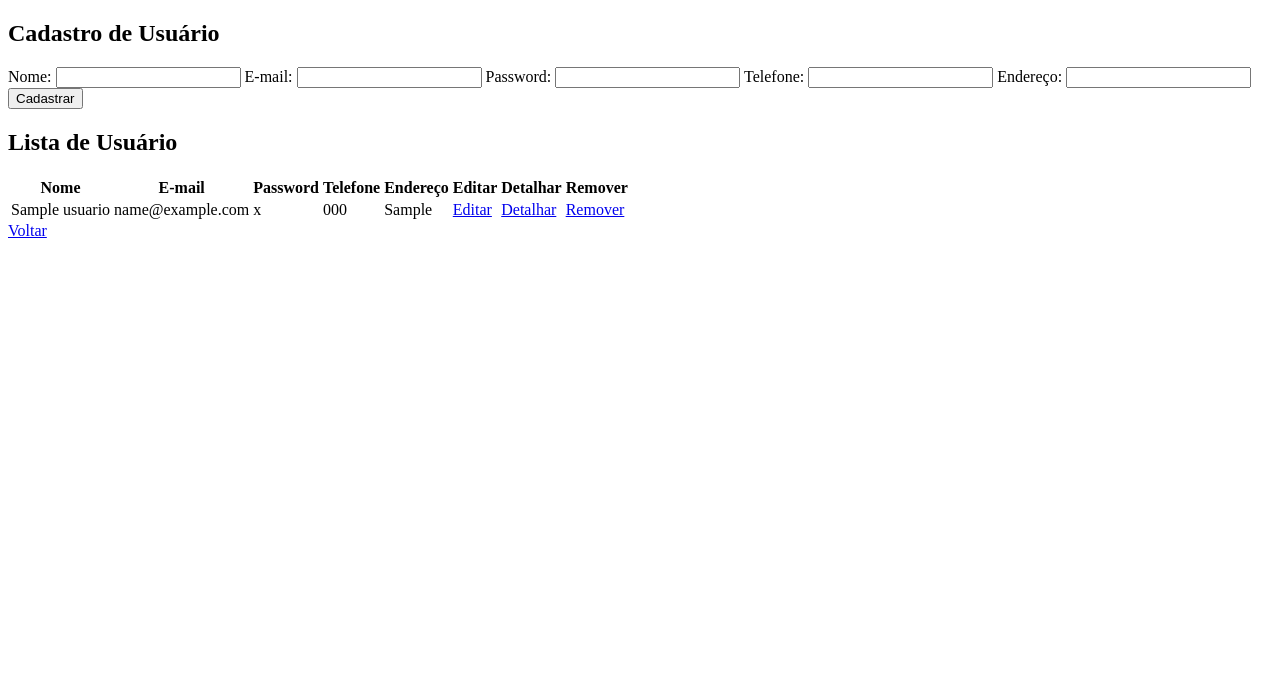
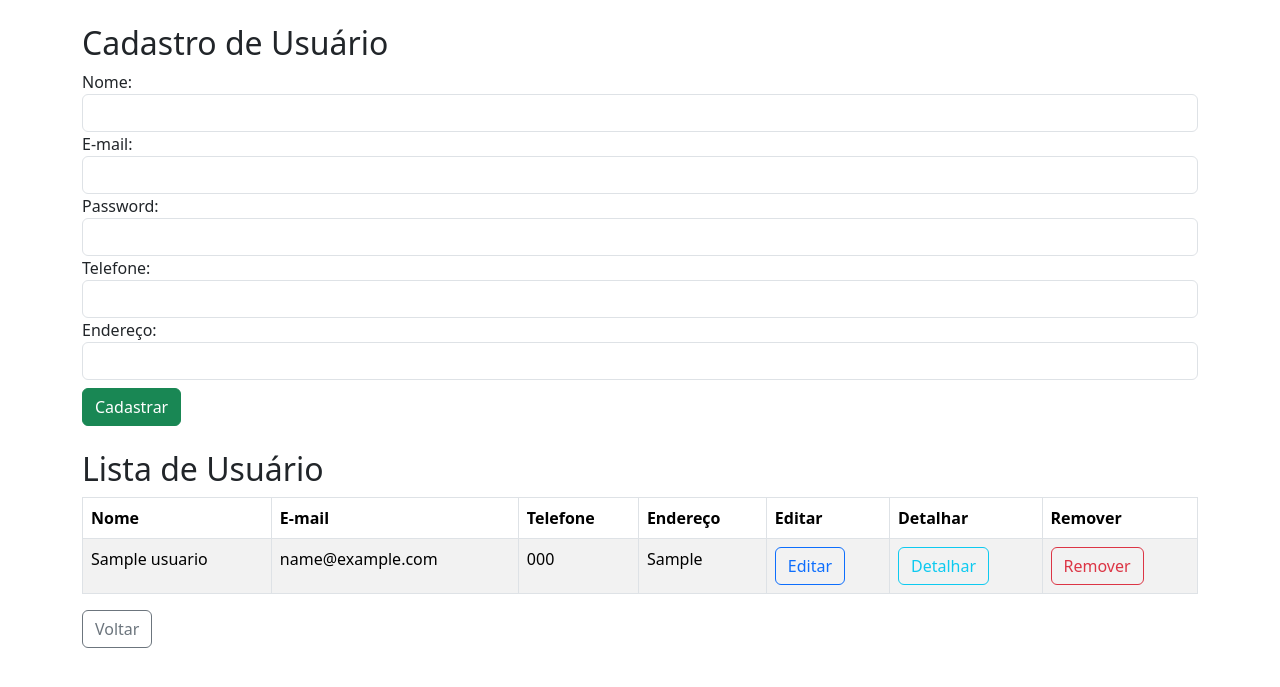
Before and after one commit to fabiokusaba/toledo-ecommerce, a Flask app: page /cadastro/usuario in a window 1280 px wide. Shown: the top 687 px of the page. Run offline with Flask 3, Linux system fonts and the light colour scheme; tables that the repository leaves empty hold one stand-in row (values such as "Sample post"); some libraries are stand-ins or nearby versions.

Commit message:
adicionado: estilização das páginas de usuário

```diff
--- a/templates/usuario.html
+++ b/templates/usuario.html
@@ -4,36 +4,54 @@
     <meta charset="UTF-8">
     <meta name="viewport" content="width=device-width, initial-scale=1.0">
     <title>TrocaFácil - Cadastro de {{titulo}}</title>
+    <link rel="stylesheet" href="../static/css/bootstrap.css">
 </head>
 <body>
+    <div class="container mt-4 mb-4">
+        <div class="page-header">
             <h2>Cadastro de {{titulo}}</h2>
+        </div>
 
         <form action="/usuario/cadastrar" method="post">
+            <div class="form-group">
                 <label for="nome">Nome:</label>
-        <input type="text" id="nome" name="nome">
+                <input type="text" class="form-control" id="nome" name="nome">
+            </div>
 
+            <div class="form-group">
                 <label for="email">E-mail:</label>
-        <input type="text" id="email" name="email">
+                <input type="text" class="form-control" id="email" name="email">
+            </div>
 
+            <div class="form-group">
                 <label for="password">Password:</label>
-        <input type="text" id="password" name="password">
+                <input type="password" class="form-control" id="password" name="password">
+            </div>
 
+            <div class="form-group">
                 <label for="telefone">Telefone:</label>
-        <input type="text" id="telefone" name="telefone">
+                <input type="text" class="form-control" id="telefone" name="telefone">
+            </div>
 
+            <div class="form-group">
                 <label for="endereco">Endereço:</label>
-        <input type="text" id="endereco" name="endereco">
+                <input type="text" class="form-control" id="endereco" name="endereco">
+            </div>
 
-        <input type="submit" value="Cadastrar">
+            <button type="submit" class="btn btn-success mt-2">Cadastrar</button>
         </form>
+    </div>
 
+    <div class="container">
+        <div class="page-header">
             <h2>Lista de {{titulo}}</h2>
-    <table>
-        <thead>
+        </div>
+
+        <table class="table table-striped table-responsive table-bordered">
+            <thead class="thead-default">
                 <tr>
                     <th>Nome</th>
                     <th>E-mail</th>
-                <th>Password</th>
                     <th>Telefone</th>
                     <th>Endereço</th>
                     <th>Editar</th>
@@ -46,17 +64,17 @@
                     <tr>
                         <td>{{ usuario.nome }}</td>
                         <td>{{ usuario.email }}</td>
-                    <td>{{ usuario.password }}</td>
                         <td>{{ usuario.telefone }}</td>
                         <td>{{ usuario.endereco }}</td>
-                    <td><a href="/usuario/editar/{{usuario.id}}">Editar</a></td>
-                    <td><a href="/usuario/detalhar/{{usuario.id}}">Detalhar</a></td>
-                    <td><a href="/usuario/remover/{{usuario.id}}">Remover</a></td>
+                        <td><a class="btn btn-outline-primary" href="/usuario/editar/{{usuario.id}}">Editar</a></td>
+                        <td><a class="btn btn-outline-info" href="/usuario/detalhar/{{usuario.id}}">Detalhar</a></td>
+                        <td><a class="btn btn-outline-danger" href="/usuario/remover/{{usuario.id}}">Remover</a></td>
                     </tr>
                 {% endfor %}
             </tbody>
         </table>
 
-    <a href={{url_for('index')}}>Voltar</a>
+        <a class="btn btn-outline-secondary" href={{url_for('index')}}>Voltar</a>
+    </div>
 </body>
 </html>
```
Also changed, not shown: templates/detalhar_usuario.html (+12 -4 lines), templates/editar_usuario.html (+25 -7 lines). Lines whose indentation alone changed are shown as unchanged.
